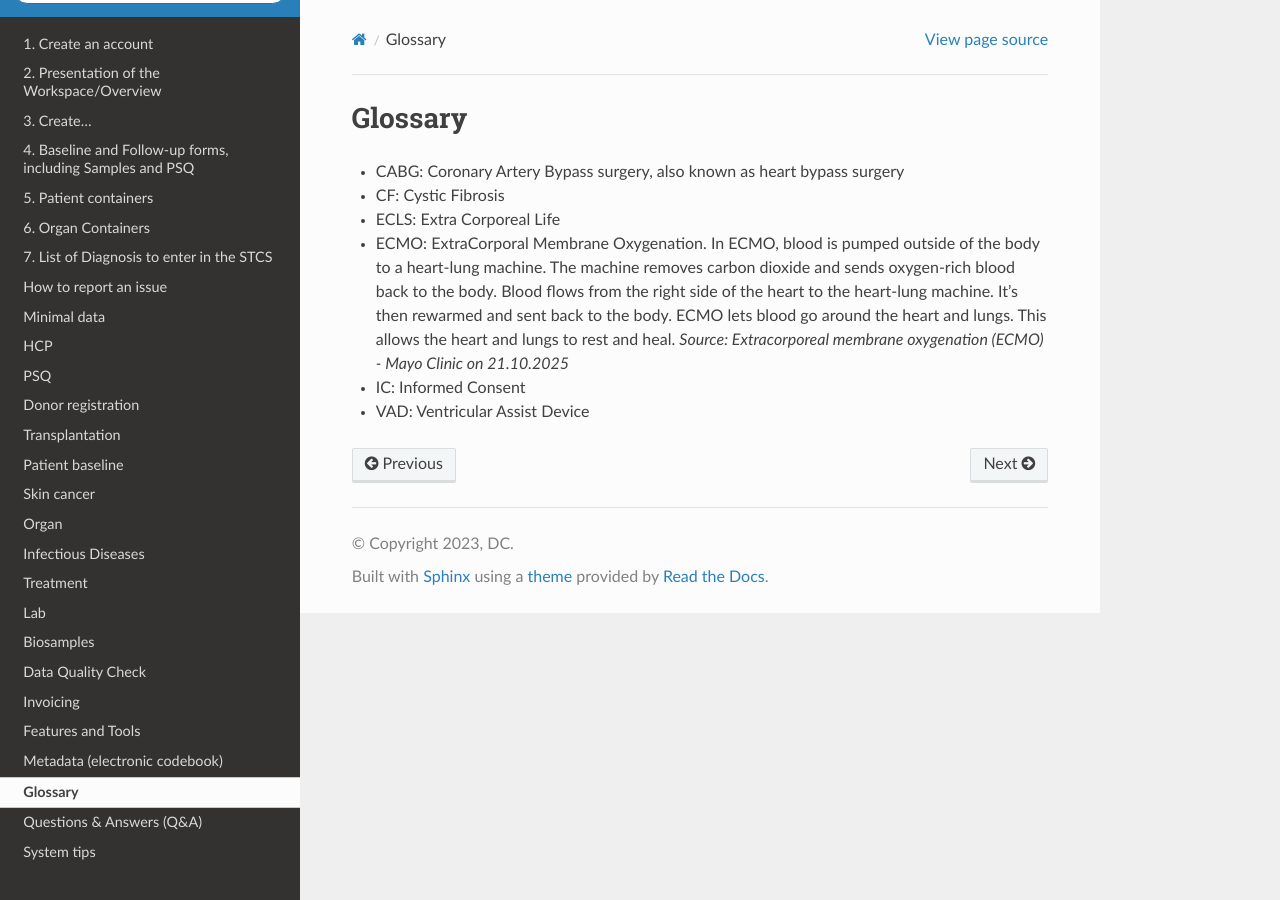
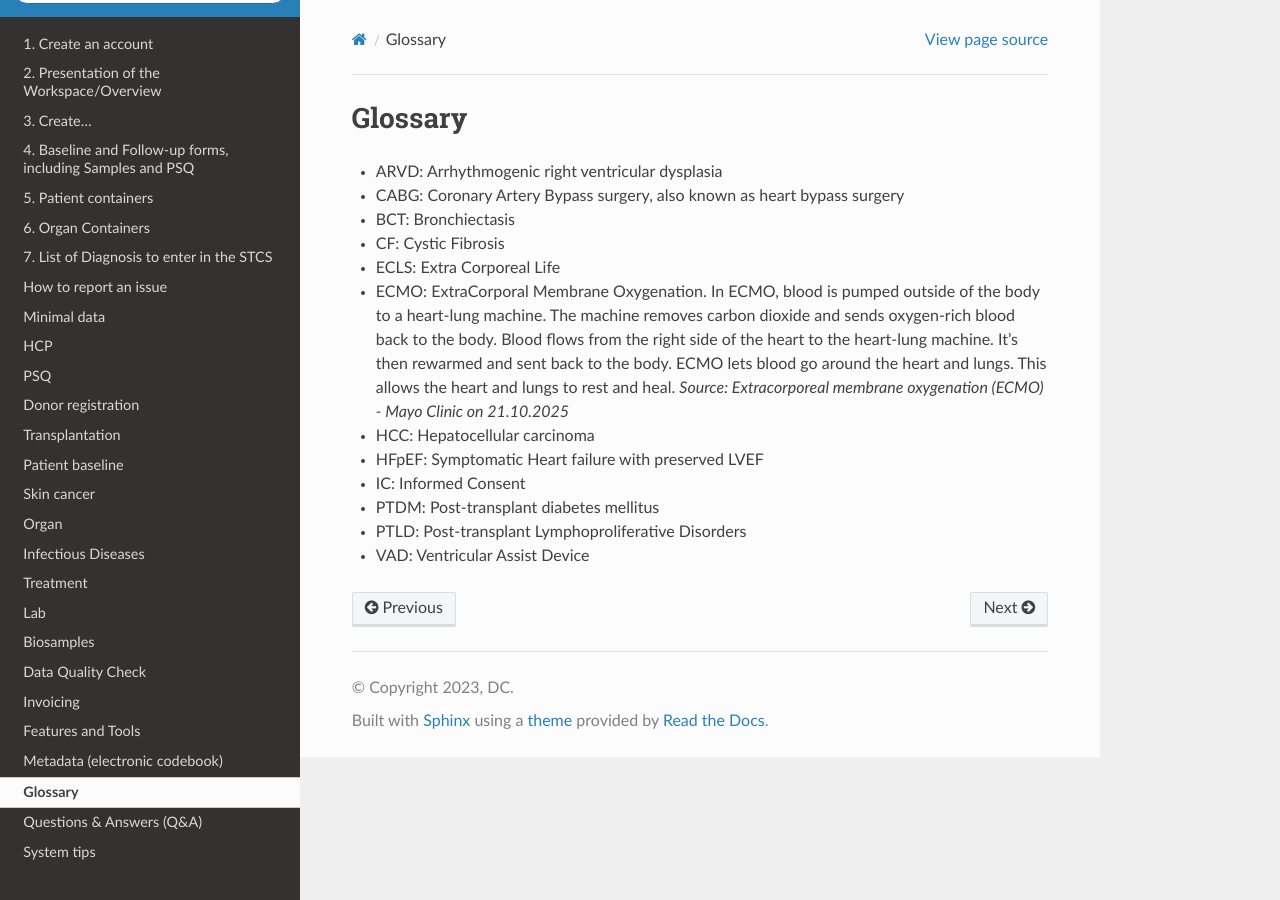
Before and after one commit to swiss-transplant-cohort-study/3LC-user-manual, a Sphinx documentation site: the page built from docs/source/glossary.rst, in a window 1280 px wide. Built offline with Sphinx 7.4.7 and the Read the Docs theme 3.1.0, drawn with Linux system fonts in a browser that asks for light colours.

Commit message:
Update glossary.rst

```diff
--- a/docs/source/glossary.rst
+++ b/docs/source/glossary.rst
@@ -1,9 +1,15 @@
 Glossary
 *********
 
+* ARVD: Arrhythmogenic right ventricular dysplasia
 * CABG: Coronary Artery Bypass surgery, also known as heart bypass surgery
+* BCT: Bronchiectasis
 * CF: Cystic Fibrosis
 * ECLS: Extra Corporeal Life
 * ECMO: ExtraCorporal Membrane Oxygenation. In ECMO, blood is pumped outside of the body to a heart-lung machine. The machine removes carbon dioxide and sends oxygen-rich blood back to the body. Blood flows from the right side of the heart to the heart-lung machine. It's then rewarmed and sent back to the body. ECMO lets blood go around the heart and lungs. This allows the heart and lungs to rest and heal. *Source: Extracorporeal membrane oxygenation (ECMO) - Mayo Clinic on 21.10.2025*
+* HCC: Hepatocellular carcinoma
+* HFpEF: Symptomatic Heart failure with preserved LVEF
 * IC: Informed Consent
+* PTDM: Post-transplant diabetes mellitus
+* PTLD: Post-transplant Lymphoproliferative Disorders
 * VAD: Ventricular Assist Device
```
